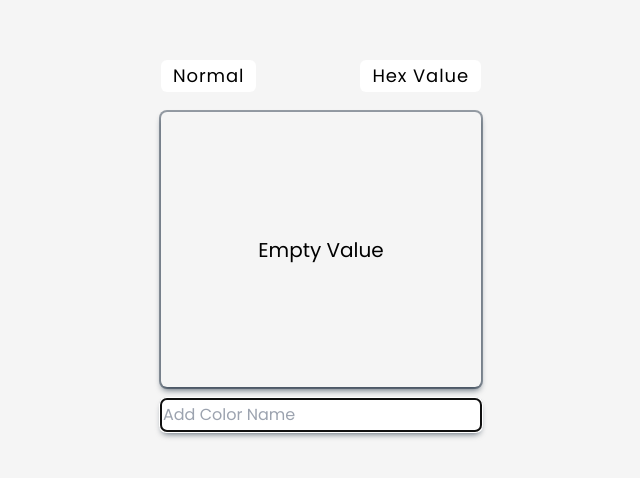
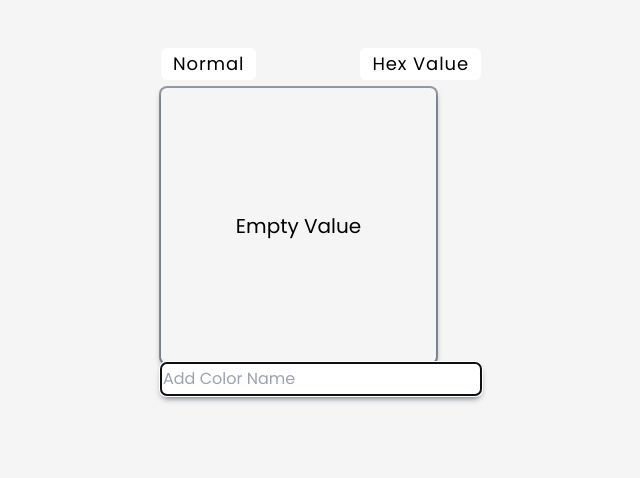
Before and after one commit to kawojue/show-text-color, a React (Vite) app: page / in a window 1280 px wide. Shown: the top 478 px of the page, without its empty margins (319-959 px from the left). Built offline with nearby package versions, Linux system fonts and the light colour scheme.

Commit message:
rem animation

```diff
--- a/src/index.css
+++ b/src/index.css
@@ -5,11 +5,11 @@
 
 body {
   user-select: none;
-  @apply w-screen h-screen flex justify-center;
+  @apply flex justify-center;
 }
 
 #root {
-  @apply flex flex-col gap-3 mt-10;
+  @apply mt-10;
 }
 
 .btn {
@@ -25,14 +25,5 @@ input {
 }
 
 .displayBox {
-  @apply w-full min-w-[275px] h-[275px] flex flex-col gap-2 items-center justify-center text-center p-2 flex-wrap;
+  @apply w-[275px] h-[275px] flex flex-col gap-2 items-center justify-center text-center p-2 flex-wrap;
 }
-
-.show {
-  @apply transition-all duration-300 ease-linear;
-  transform: translateY(-400%);
-}
-
-.show.active {
-  transform: translate(0);
-}
```
